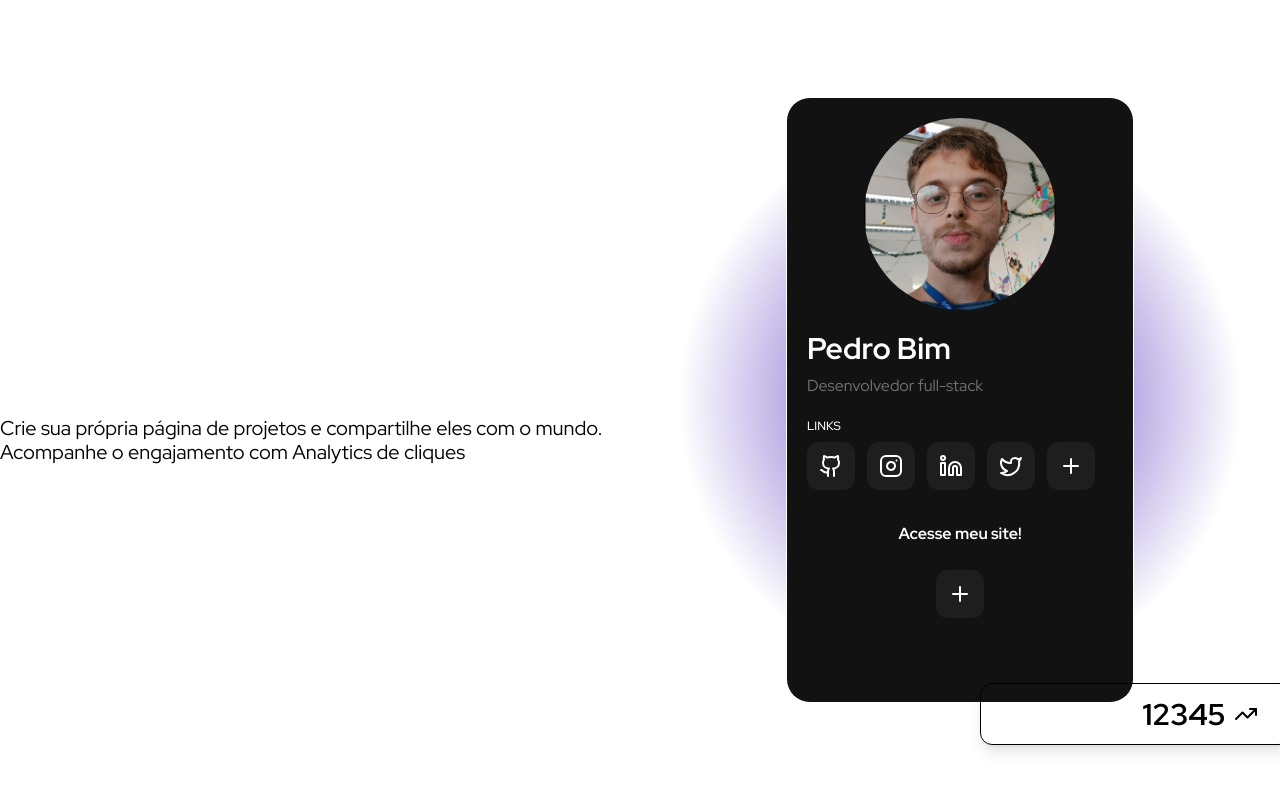
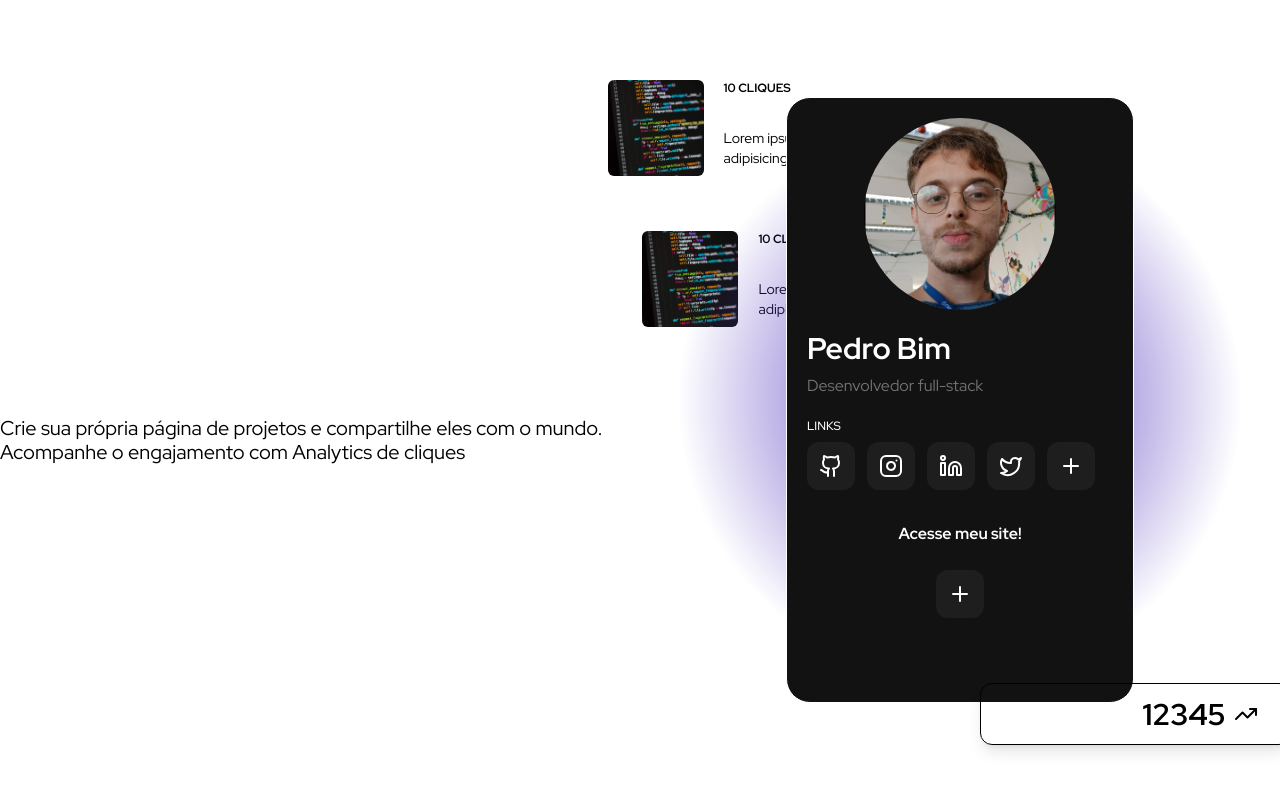
Before and after one commit to flea777/next-projectinbio, a Next.js app: page / in a window 1280 px wide. Shown: the top 790 px of the page. Built offline with nearby package versions, Linux system fonts and the light colour scheme.

Commit message:
Componente: ProjectCard

```diff
--- /dev/null
+++ b/src/app/components/commons/ProjectCard.tsx
@@ -0,0 +1,24 @@
+export function ProjectCard() {
+  return (
+    <div className="w-[430px] h-[132px] flex gap-5 bg-background-secondary p-3 rounded-[20px] border border-transparent hover:border-border-secondary">
+      <div className="size-24 rounded-md overflow-hidden flex-shrink-0">
+        <img
+          src="/project-1.jpg"
+          alt="Projeto 1"
+          className="w-full h-full object-cover"
+        />
+      </div>
+      <div className="flex flex-col gap-2">
+        <span className="uppercase text-xs font-bold text-accent-green">
+          10 Cliques
+        </span>
+        <div className="flex flex-col">
+          <span className="text-white font-bold">Projeto 1</span>
+          <span className="text-content-body text-sm">
+            Lorem ipsum dolor sit amet consectetur adipisicing elit.
+          </span>
+        </div>
+      </div>
+    </div>
+  )
+}
--- a/src/app/components/landing-page/Hero.tsx
+++ b/src/app/components/landing-page/Hero.tsx
@@ -1,3 +1,4 @@
+import { ProjectCard } from '../commons/ProjectCard'
 import { TotalVisits } from '../commons/TotalVisits'
 import { UserCard } from '../commons/UserCard'
 import { Button } from '../ui/Button'
@@ -35,11 +36,11 @@
           </div>
 
           <div className="absolute top-[20%] -left-[45%] -z-10">
-            {/* <ProjectCard /> */}
+            <ProjectCard />
           </div>
 
           <div className="absolute -top-[5%] -left-[55%] -z-10">
-            {/* <ProjectCard /> */}
+            <ProjectCard />
           </div>
         </div>
       </div>
```
